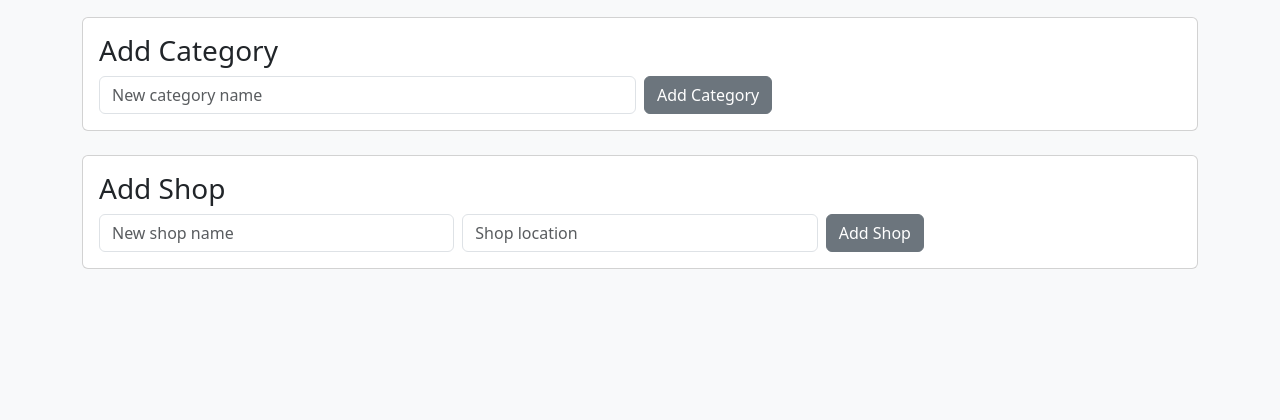
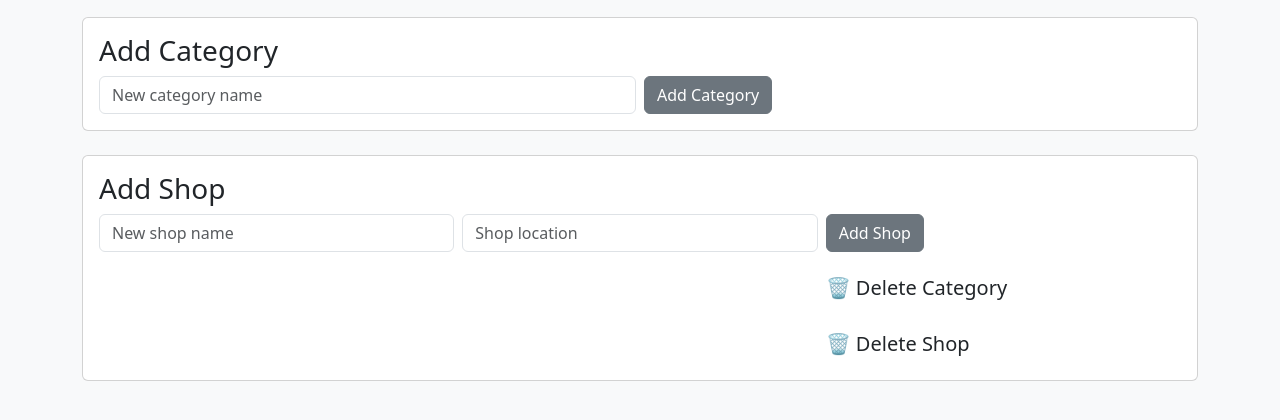
Before and after one commit to hugcamrom/WSAA-project, a Flask app: page /items in a window 1280 px wide. Shown: the part 299-719 px from the top of the page. Run offline with Flask 3, Linux system fonts and the light colour scheme; data that the repository does not hold is empty.

Commit message:
delete shop category

```diff
--- a/shopping-tracker/templates/items.html
+++ b/shopping-tracker/templates/items.html
@@ -65,6 +65,14 @@
         </div>
         <div class="col-md-4">
           <button type="submit" class="btn btn-secondary">Add Shop</button>
+          <!-- Delete Category Section -->
+<h5 class="mt-4">🗑️ Delete Category</h5>
+<ul id="category-list" class="list-group mb-4"></ul>
+
+<!-- Delete Shop Section -->
+<h5>🗑️ Delete Shop</h5>
+<ul id="shop-list" class="list-group"></ul>
+
         </div>
       </form>
     </div>
@@ -125,6 +133,7 @@
     loadCategories();
     loadShops();
 
+
     document.getElementById('item-form').addEventListener('submit', async (e) => {
       e.preventDefault();
       const item = {
```
